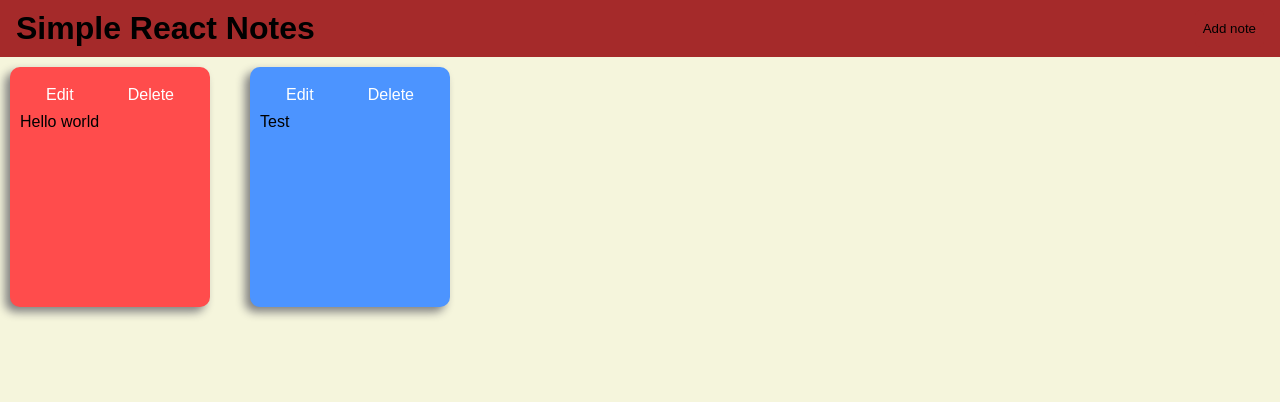
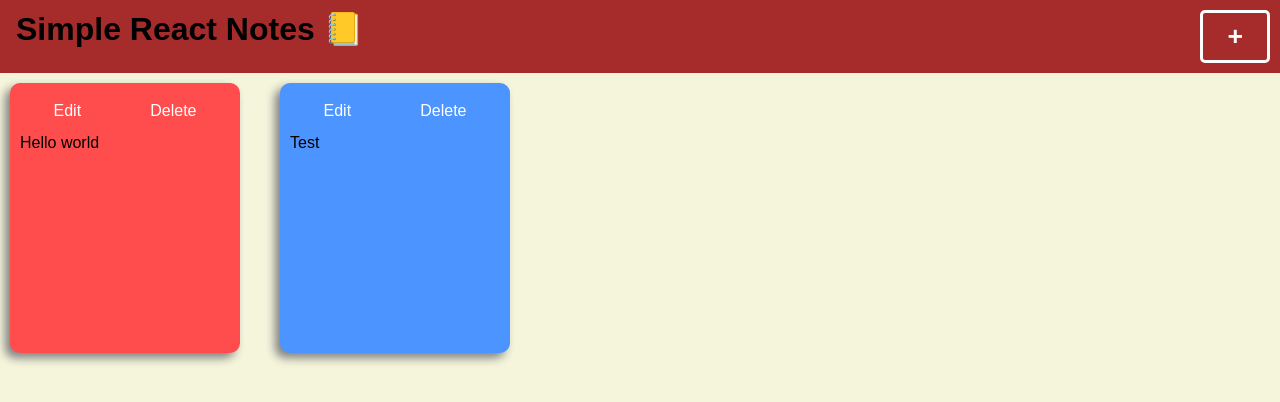
Before and after one commit to PanicAtTheKernal/RichWeb, a React (Create React App) app in the folder Lab-4/problem-1/: page / in a window 1280 px wide. Shown: the top 402 px of the page. Built offline with nearby package versions, Linux system fonts and the light colour scheme.

Commit message:
Improve header and notes

```diff
--- a/Lab-4/problem-1/src/App.tsx
+++ b/Lab-4/problem-1/src/App.tsx
@@ -1,5 +1,5 @@
 import React, { useState, useRef } from 'react';
-import Header from './components/Header';
+import Header from './components/Header/Header';
 import NoteArea from './components/NoteArea';
 import Note from './components/Note/Note';
 import { Subject } from 'rxjs';
--- a/Lab-4/problem-1/src/components/Header.tsx
+++ /dev/null
@@ -1,14 +0,0 @@
-import React from 'react';
-
-function Header() {
-
-
-    return (
-        <div className="Header" id="header">
-            <h1 id="heading">Simple React Notes</h1>
-            <button id="addButton">Add note</button>
-        </div>
-    );
-}
-
-export default Header;
--- /dev/null
+++ b/Lab-4/problem-1/src/components/Header/Header.css
@@ -0,0 +1,30 @@
+#header {
+    background-color: hsl(0, 59%, 41%);
+    width: inherit;
+    display: flex;
+    justify-content: start;
+    padding: 10px 0px;;
+  }
+
+#heading {
+    flex-grow: 3;
+}
+
+.AddButton {
+    background-color: hsl(0, 59%, 41%);
+    margin: 0px 10px;
+    border: 3px solid white;
+}
+
+.AddButton > h1 {
+    color: white;
+}
+
+.AddButton:hover {
+    border: 0px;
+    border: 3px solid hsl(216, 98%, 52%);
+}
+
+.AddButton:hover > h1 {
+    color: white;
+}
--- /dev/null
+++ b/Lab-4/problem-1/src/components/Header/Header.tsx
@@ -0,0 +1,15 @@
+import React from 'react';
+import "./Header.css";
+
+function Header() {
+
+
+    return (
+        <div className="Header" id="header">
+            <h1 id="heading">Simple React Notes 📒</h1>
+            <button id="addButton" className='AddButton active'><h1>+</h1></button>
+        </div>
+    );
+}
+
+export default Header;
--- a/Lab-4/problem-1/src/components/Note/Note.css
+++ b/Lab-4/problem-1/src/components/Note/Note.css
@@ -15,6 +15,7 @@
     display: flex;
     justify-content: space-evenly;
     gap: 2px;
+    margin-bottom: 5px;
 }
 
 .NoteHeader > button {
--- a/Lab-4/problem-1/src/index.css
+++ b/Lab-4/problem-1/src/index.css
@@ -1,16 +1,11 @@
 :root {
-  --note-width: 220px;
-  --note-height: 220px;
+  --note-width: 250px;
+  --note-height: 250px;
 }
 
 h1 {
   margin: 0px 1rem;
   color: black;
-}
-
-button {
-  margin: 0px 1rem;
-  padding: 0px 1rem;
 }
 
 #main {
@@ -22,18 +17,6 @@ button {
   justify-content: center;
   text-align: start;
   font-family: sans-serif;
-}
-
-#header {
-  background-color: brown;
-  width: inherit;
-  display: flex;
-  justify-content: start;
-  padding: 10px 0px;;
-}
-
-#heading {
-  flex-grow: 3;
 }
 
 #noteFormDialog[open] {
@@ -84,6 +67,7 @@ button {
   border-radius: 5px;
   border: 0px;
   padding: 0.5rem;
+  font-family: sans-serif;
 }
 
 .danger:hover {
```
